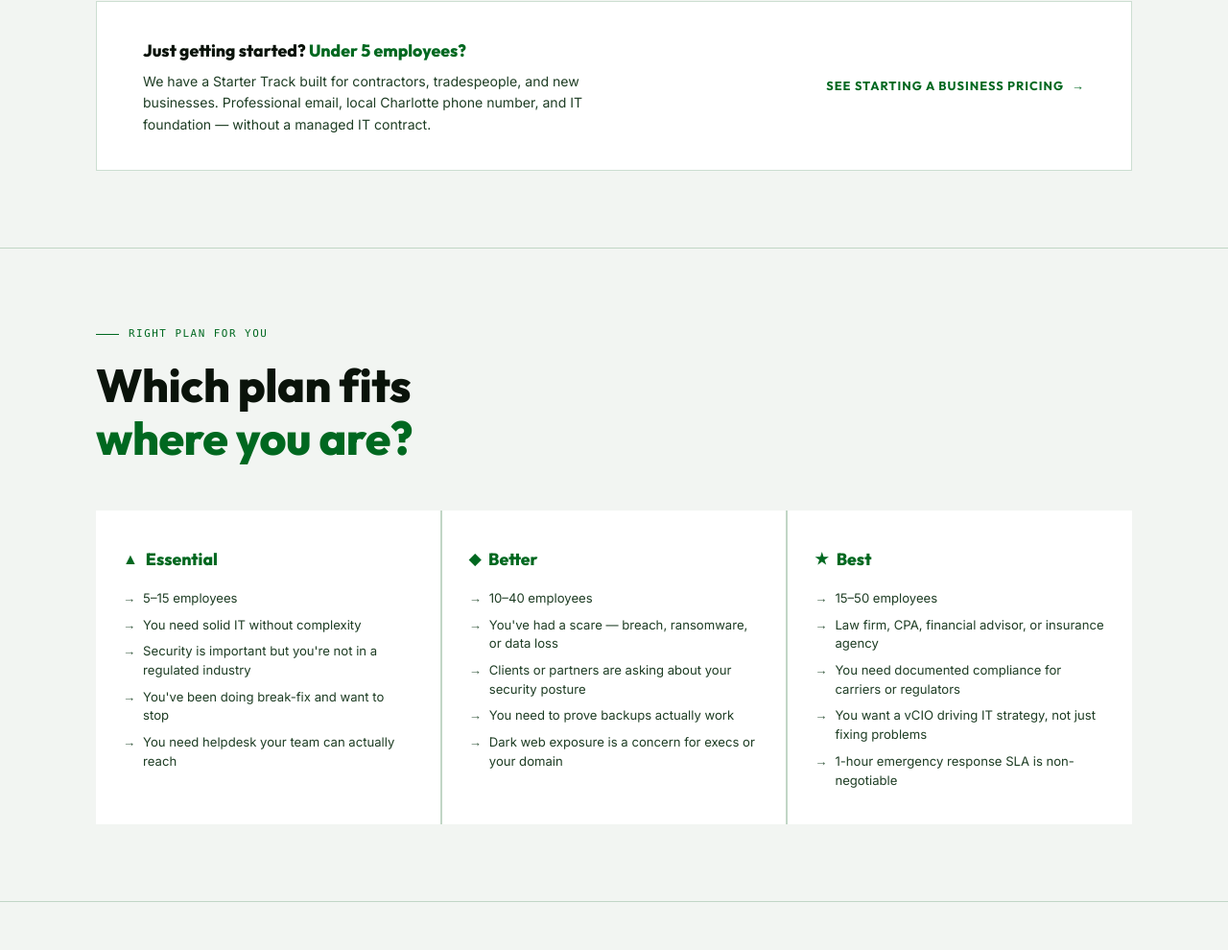
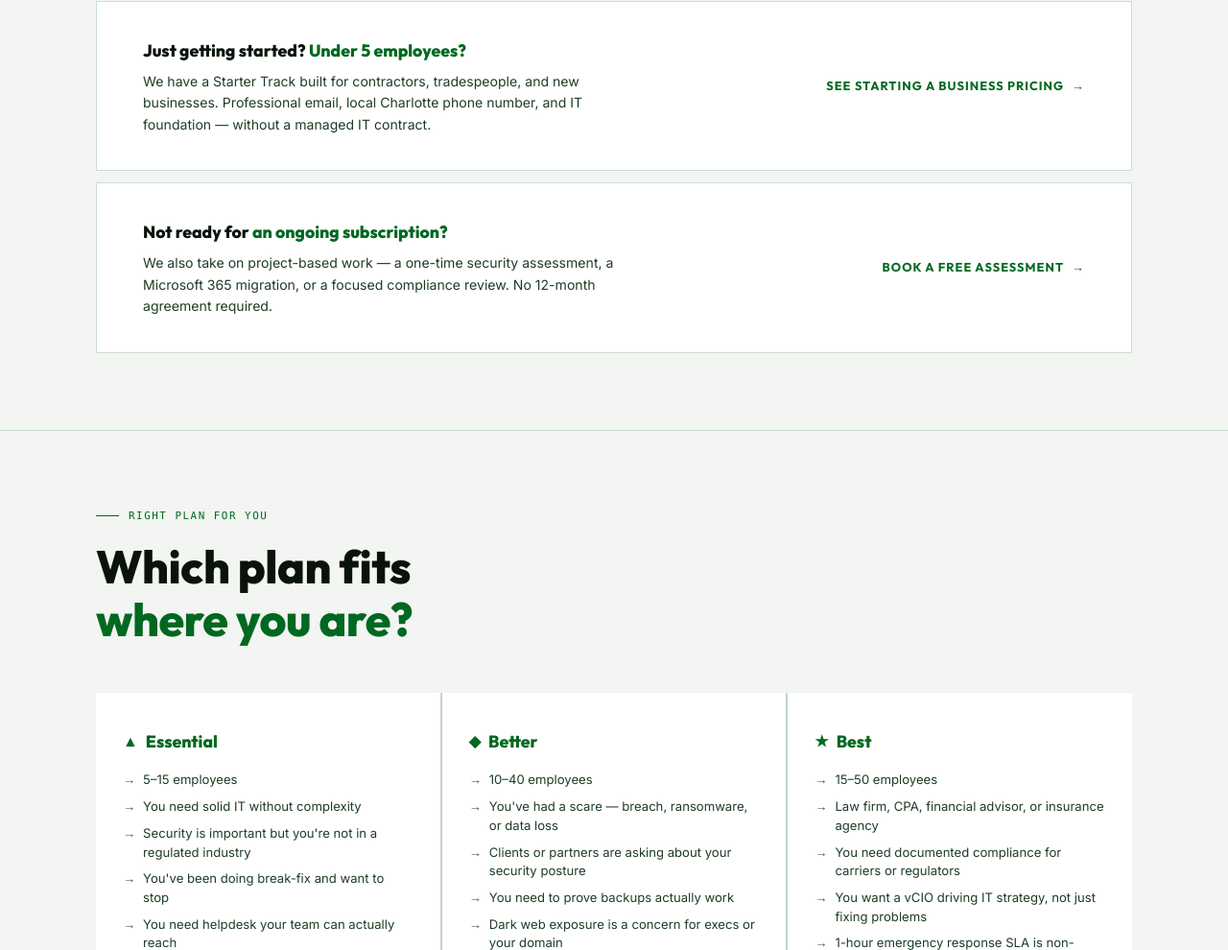
Before and after one commit to m3koval/AMPIT_SITE, a plain HTML site: page pricing/managed-it/index.html in a window 1280 px wide. Shown: the part 3592-4582 px from the top of the page at 96% size. Drawn offline with Linux system fonts and the light colour scheme.

Commit message:
Add project-based work callout to managed IT pricing page Co-Authored-By: Claude Sonnet 5 <noreply@anthropic.com>

```diff
--- a/pricing/managed-it/index.html
+++ b/pricing/managed-it/index.html
@@ -654,6 +654,15 @@
       </div>
       <a href="/pricing/starting-a-business/" class="link-arrow">See Starting a Business Pricing</a>
     </div>
+
+    <!-- Project-based work callout -->
+    <div class="starter-callout fade-up" style="margin-top:12px;">
+      <div>
+        <h3>Not ready for <span>an ongoing subscription?</span></h3>
+        <p>We also take on project-based work — a one-time security assessment, a Microsoft 365 migration, or a focused compliance review. No 12-month agreement required.</p>
+      </div>
+      <a href="/assessment" class="link-arrow">Book a Free Assessment</a>
+    </div>
   </div>
 </section>
 
```
